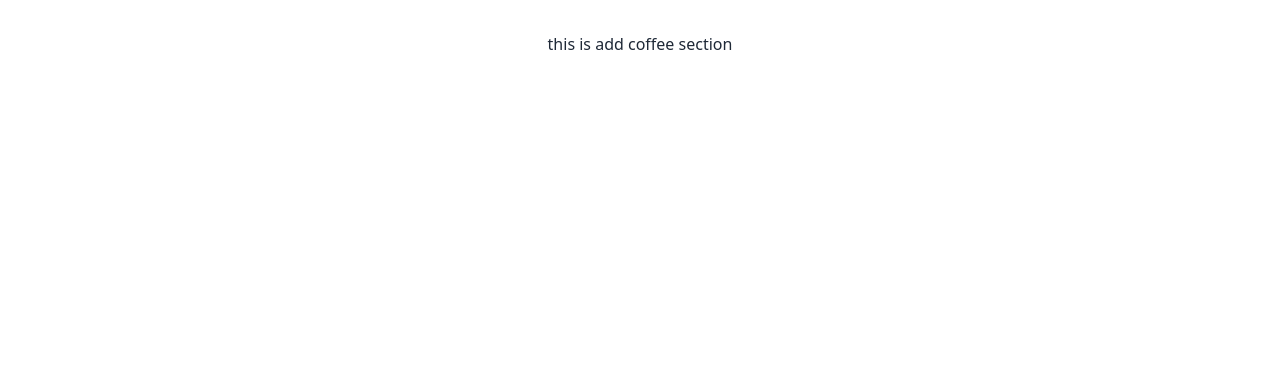
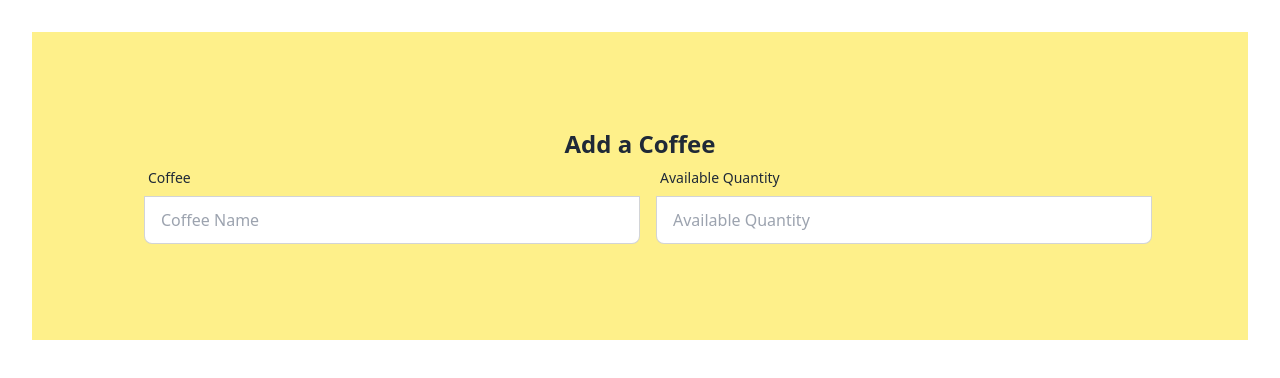
Before and after one commit to Habibaferdausi/Cafe-Royal_client-side-React, a React (Vite) app: page /addCoffee in a window 1280 px wide. Shown: the top 378 px of the page. Built offline with nearby package versions, Linux system fonts and the light colour scheme.

Commit message:
add coffe

```diff
--- a/src/assets/Components/ADD Coffee/AddCoffe.jsx
+++ b/src/assets/Components/ADD Coffee/AddCoffe.jsx
@@ -1,7 +1,40 @@
 import React from "react";
 
 const AddCoffee = () => {
-  return <div>this is add coffee section</div>;
+  return (
+    <div className="bg-yellow-200 p-24">
+      <h2 className="text-2xl font-bold">Add a Coffee</h2>
+      <form action="">
+        <div className="md:flex">
+          <div className="form-control md:w-1/2 ml-4">
+            <label className="label">
+              <span className="label-text">Coffee</span>
+            </label>
+            <label className="input-group w-full input-group-vertical">
+              <input
+                type="text"
+                placeholder="Coffee Name"
+                className="input input-bordered"
+              />
+            </label>
+          </div>
+          <div className="form-control md:w-1/2 ml-4">
+            <label className="label">
+              <span className="label-text">Available Quantity</span>
+            </label>
+            <label className="input-group input-group-vertical">
+              <input
+                type="text"
+                name="quantity"
+                placeholder="Available Quantity"
+                className="input input-bordered"
+              />
+            </label>
+          </div>
+        </div>
+      </form>
+    </div>
+  );
 };
 
 export default AddCoffee;
```
